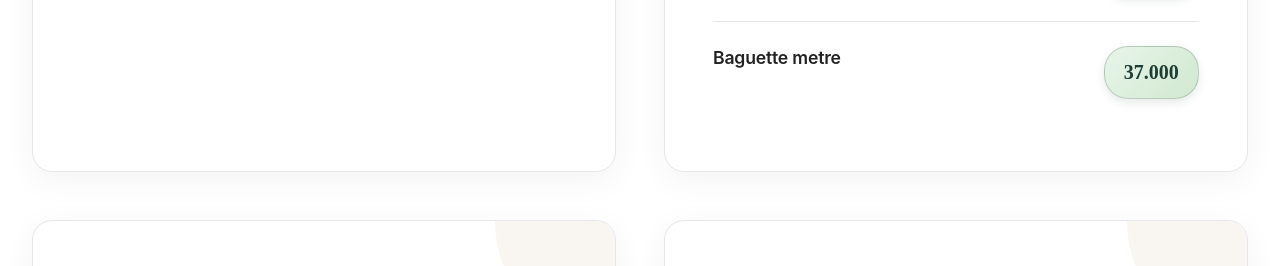
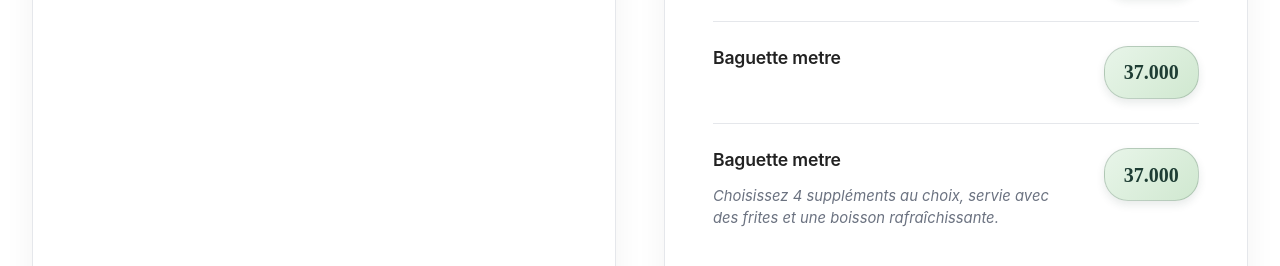
Before and after one commit to devallservicess/Hashtag, a plain HTML site: page pages/sandwiches-wraps.html in a window 1280 px wide. Shown: the part 2655-2921 px from the top of the page. Drawn offline with Linux system fonts and the light colour scheme; grey boxes are pictures that could not be loaded.

Commit message:
Update sandwiches-wraps.html

```diff
--- a/pages/sandwiches-wraps.html
+++ b/pages/sandwiches-wraps.html
@@ -85,6 +85,7 @@
                 <div class="menu-item"><div class="item-info"><div class="item-name">Baguette escalope panne</div></div><div class="item-price">11.000</div></div>
                 <div class="menu-item special-item"><div class="item-info"><div class="item-name">Baguette hashtag</div></div><div class="item-price">14.000</div></div>
                 <div class="menu-item special-item"><div class="item-info"><div class="item-name">Baguette metre</div></div><div class="item-price">37.000</div></div>
+                <div class="menu-item special-item"><div class="item-info"><div class="item-name">Baguette metre</div><div class="item-description">Choisissez 4 suppléments au choix, servie avec des frites et une boisson rafraîchissante.</div></div><div class="item-price">37.000</div></div>
             </section>
 
             <!-- Section Cornet -->
```
